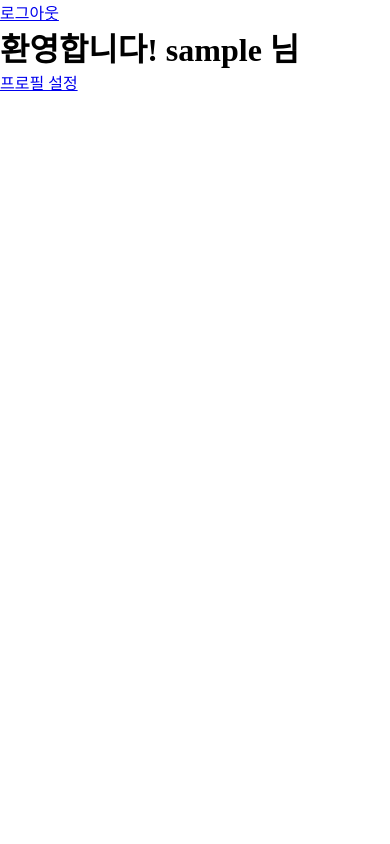
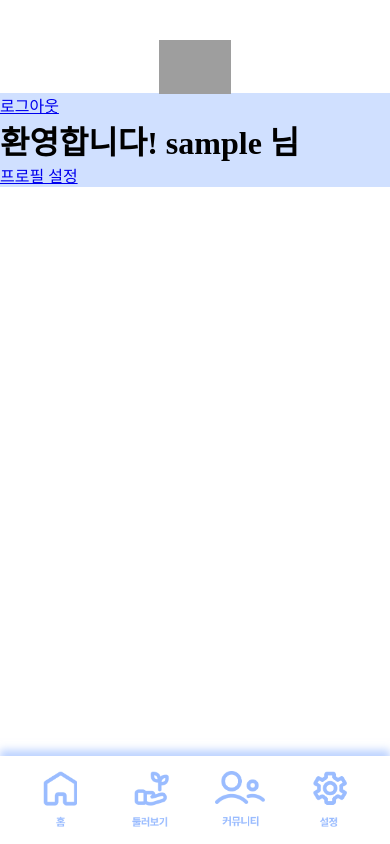
Before and after one commit to CalmCrews/relanz, a Django app: page / in a window 390 px wide. Run offline with Django 4.2, Linux system fonts and the light colour scheme; the visitor is signed in with stand-in values (Sample User, id 1); data comes from the database, SQL or seed files in the repository; some web fonts are replaced; grey boxes are pictures that could not be loaded.

Commit message:
style: mobileBase.html 적용

```diff
--- a/relanz/static/css/main/home.css
+++ b/relanz/static/css/main/home.css
@@ -2,6 +2,12 @@
   margin: 0;
   padding: 0;
   box-sizing: border-box;
+}
+
+.whole-bg {
+  width: 100%;
+  overflow: scrolls;
+  background-color: #D0E0FF;
 }
 
 #not-authenticated {
--- /dev/null
+++ b/relanz/static/css/mobileBase.css
@@ -0,0 +1,63 @@
+.mobile-header {
+  display: flex;
+  position: fixed;
+  top: 0;
+  max-width: 430px;
+  width: 100%;
+  height: 5.8rem;
+  justify-content: center;
+  background-color: #fff;
+  z-index: 600;
+}
+
+.mobile-header > a {
+  width: 4.5rem;
+  margin-top: 2.5rem;
+}
+
+.mobile-header > a > img {
+  width: 100%;
+  object-fit: cover;
+}
+
+.mobile-content {
+  position: absolute;
+  top: 5.8rem;
+  width: 100%;
+}
+
+
+.mobile-nav {
+  display: flex;
+  position: fixed;
+  bottom: 0;
+  width: 100%;
+  max-width: 430px;
+  height: 5.5rem;
+  background: #fff;
+  box-shadow: 0px -6px 8px rgba(154, 188, 255, 0.65);
+  z-index: 600;
+}
+
+.mobile-nav > ul {
+  display: flex;
+  flex-wrap: nowrap;
+  width: 100%;
+  padding: 0 15px 0 15px;
+}
+
+.mobile-nav > ul > li {
+  list-style: none;
+  width: 100px;
+  padding: 15px 12px 15px 12px;
+  text-align: center;
+}
+
+.mobile-nav > ul > li > a {
+  display: block;
+  height: 100%;
+}
+
+.mobile-nav > ul > li > a > img {
+  height: 100%;
+}
--- a/relanz/templates/main/home.html
+++ b/relanz/templates/main/home.html
@@ -1,15 +1,16 @@
-{% extends 'base.html' %}
+{% extends 'mobileBase.html' %}
 {% load static %}
-{% block title %}
+{% block mobile_title %}
   Home | Start!
-{% endblock title %}
+{% endblock mobile_title %}
 
-{% block extrahead %}
+{% block mobile_extrahead %}
   <link rel="stylesheet" type="text/css" href="{% static "css/main/home.css"%}">
-{% endblock extrahead %}
+{% endblock mobile_extrahead %}
 
-{% block content%}
+{% block mobile_content%}
   {% if user.is_authenticated %}
+    <div class="whole-bg">
       <a href="{% url 'user:signout' %}">로그아웃</a>
       <h1>환영합니다!
         {{user.username}}
@@ -19,6 +20,7 @@
       {% else %}
         <a href="{% url 'account:accountInfo' account.id %}">프로필 보기</a>
       {% endif %}
+    </div>
   {% else %}
     <div id="not-authenticated">
       <div class="background-section">
--- /dev/null
+++ b/relanz/templates/mobileBase.html
@@ -0,0 +1,47 @@
+{% extends 'base.html' %}
+{% load static %}
+{% block title %}
+  {% block mobile_title %}{% endblock mobile_title %}
+{% endblock title %}
+
+{% block extrahead %}
+  <link rel="stylesheet" type="text/css" href="{% static "css/mobileBase.css"%}">
+  {% block mobile_extrahead %}{% endblock mobile_extrahead %}
+{% endblock extrahead %}
+
+{% block content%}
+  <div class="mobile-header">
+    <a href="{% url 'main:home' %}">
+      <img src="{% static "logo/relanz-logo1.png" %}" alt="relanz-logo1">
+    </a>
+  </div>
+  <div class="mobile-content">
+    {% block mobile_content %}{% endblock mobile_content %}
+  </div>
+  <div class="mobile-nav">
+    <ul class="menu-list">
+      <li>
+        <a href="{% url 'main:home' %}">
+          <img src="{% static "icons/Home_icon.png"%}" alt="home-icon">
+        </a>
+      </li>
+      <li>
+        {% comment %}임시로 연결{% endcomment %}
+        <a href="{% url 'main:home' %}">
+          <img src="{% static "icons/Around_icon.png"%}" alt="around-icon">
+        </a>
+      </li>
+      <li>
+        {% comment %}임시로 연결{% endcomment %}
+        <a href="{% url 'community:new' %}">
+          <img src="{% static "icons/Community_icon.png"%}" alt="community-icon">
+        </a>
+      </li>
+      <li>
+        <a href="{% url 'account:content' %}">
+          <img src="{% static "icons/Settings_icon.png"%}" alt="settings-icon">
+        </a>
+      </li>
+    </ul>
+  </div>
+{% endblock %}
```
Also changed, not shown: relanz/static/icons/Around_icon.png (added), relanz/static/icons/Community_icon.png (added), relanz/static/icons/Home_icon.png (added), relanz/static/icons/Settings_icon.png (added). Lines whose indentation alone changed are shown as unchanged.
